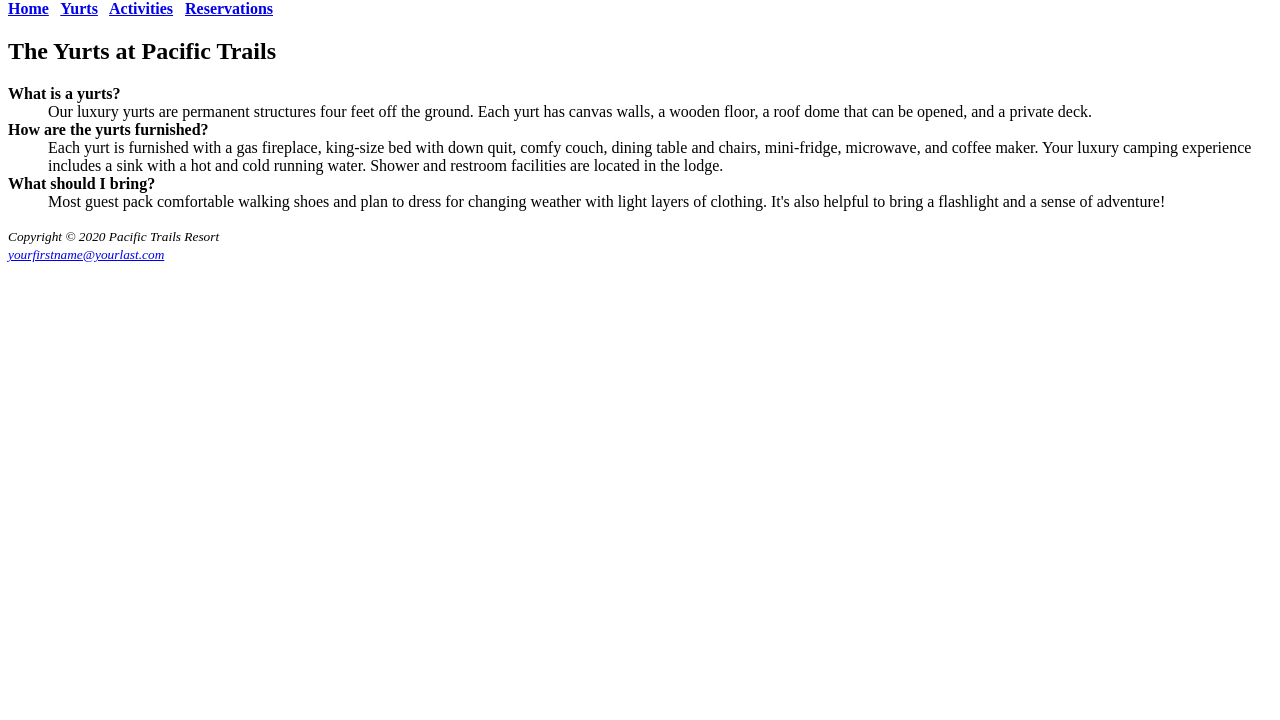
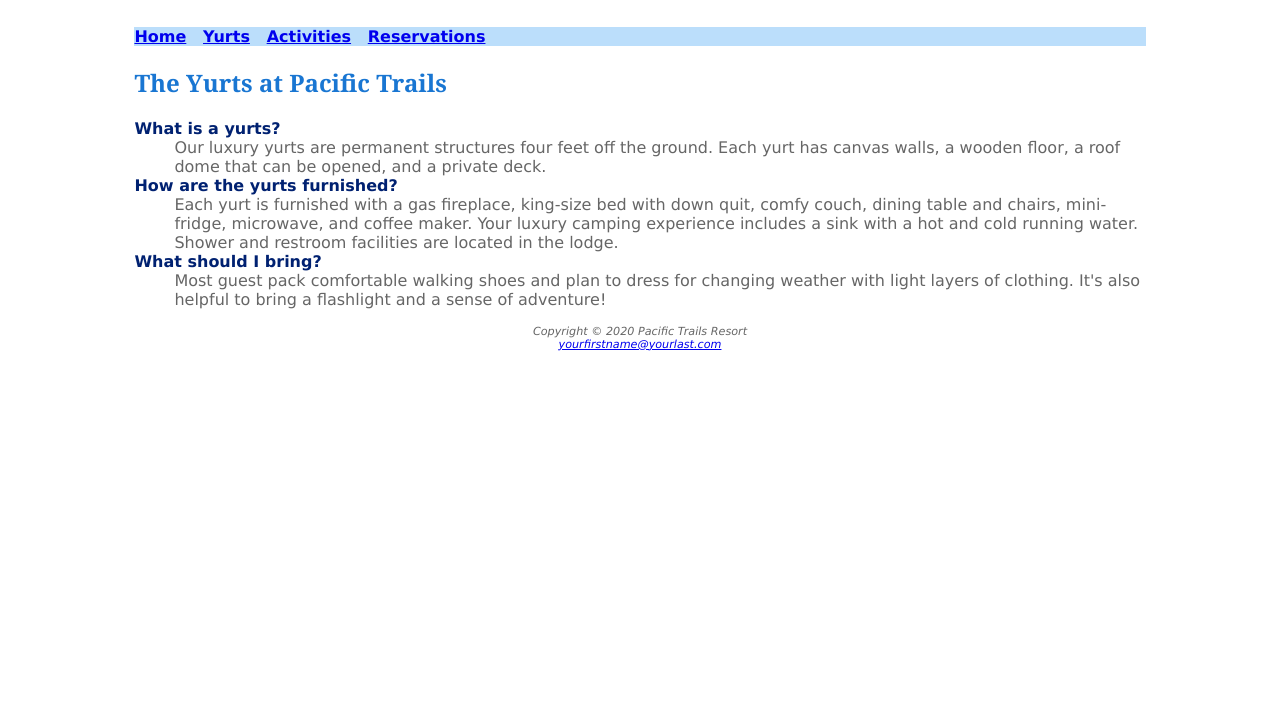
Before and after one commit to Daniel11111111w/Pacific-Trails-Resort, a plain HTML site: page yurts.html in a window 1280 px wide. Shown: the part 80-800 px from the top of the page. Drawn offline with Linux system fonts and the light colour scheme.

Commit message:
Update yurts.html

```diff
--- a/yurts.html
+++ b/yurts.html
@@ -3,26 +3,26 @@
 <head>
 <title>Pacific Trails Resort :: Yurts</title>
 <meta charset="utf-8">
+  <link href="pacific.css" rel="stylesheet">
 </head>
 <body>
+  <div id="wrapper"
 <header>
 <h1>Pacific Trails Resort</h1>
 </header>
 <nav>
-<b>
 <a href="index.html">Home</a> &nbsp;
 <a href="yurts.html">Yurts</a> &nbsp;
 <a href="activities.html">Activities</a> &nbsp;
 <a href="reservations.html">Reservations</a>
-</b>
 </nav>
 <main>
 <h2>The Yurts at Pacific Trails</h2>
 <dl>
-<dt><strong>What is a yurts?</strong></dt>
+<dt>What is a yurts?</dt>
 <dd>Our luxury yurts are permanent structures four feet off the ground. Each yurt has
 canvas walls, a wooden floor, a roof dome that can be opened, and a private deck.</dd>
-<dt><strong>How are the yurts furnished?</strong></dt>
+<dt>How are the yurts furnished?</dt>
 <dd>Each yurt is furnished with a gas fireplace, king-size bed with down quit, comfy couch, dining table and chairs,
 mini-fridge, microwave, and coffee maker. Your luxury camping experience includes a sink with a hot and
 cold running water. Shower and restroom facilities are located in the lodge.</dd>
@@ -32,9 +32,9 @@ It&#39;s also helpful to bring a flashlight and a sense of adventure!</dd>
 </dl>
 </main>
 <footer>
-<small><i>Copyright &copy; 2020 Pacific Trails Resort<br>
+Copyright &copy; 2020 Pacific Trails Resort<br>
 <a href="mailto:yourfirstname@yourlastname.com">yourfirstname@yourlast.com</a>
-</i></small>
 </footer>
+</div>
 </body>
 </html>
```
